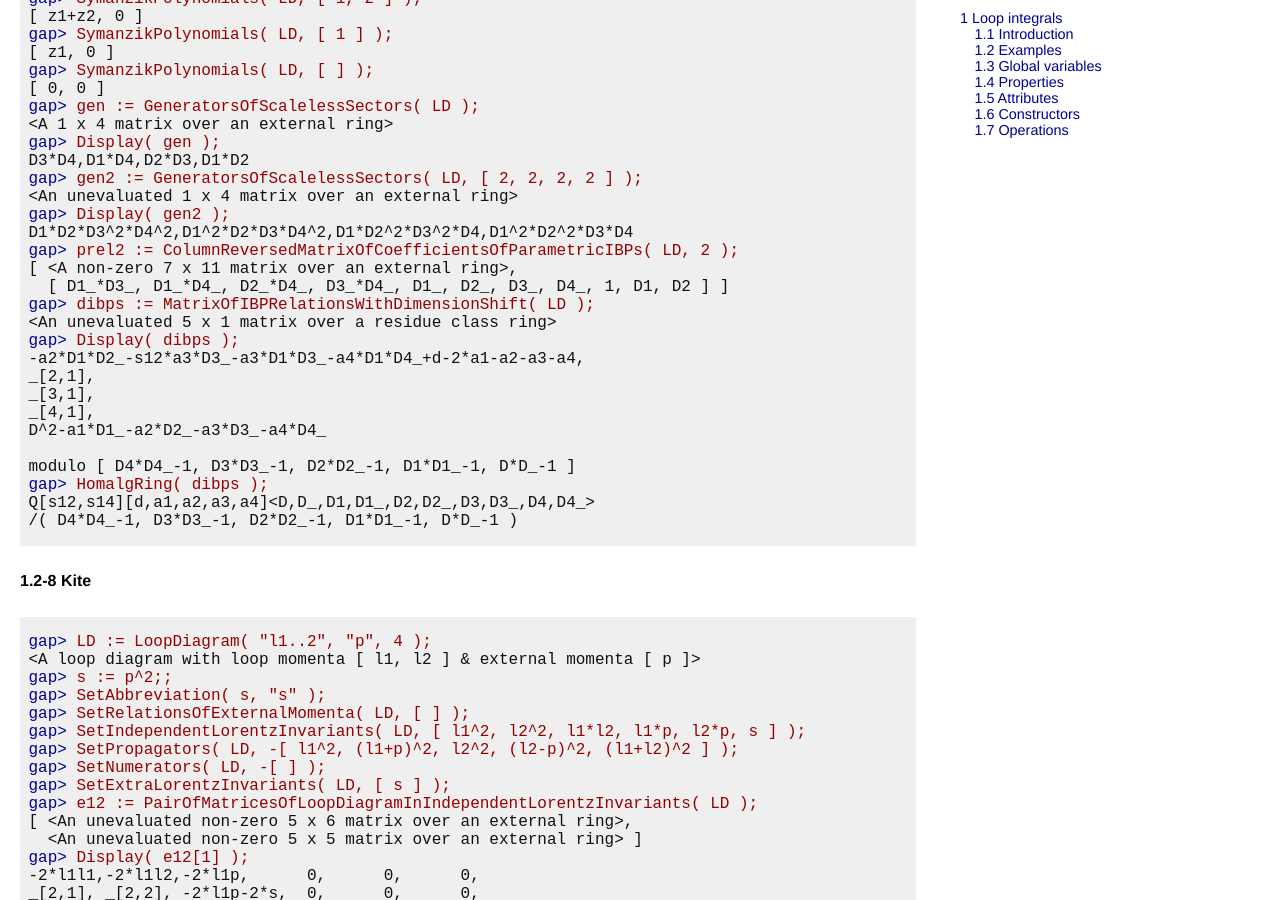
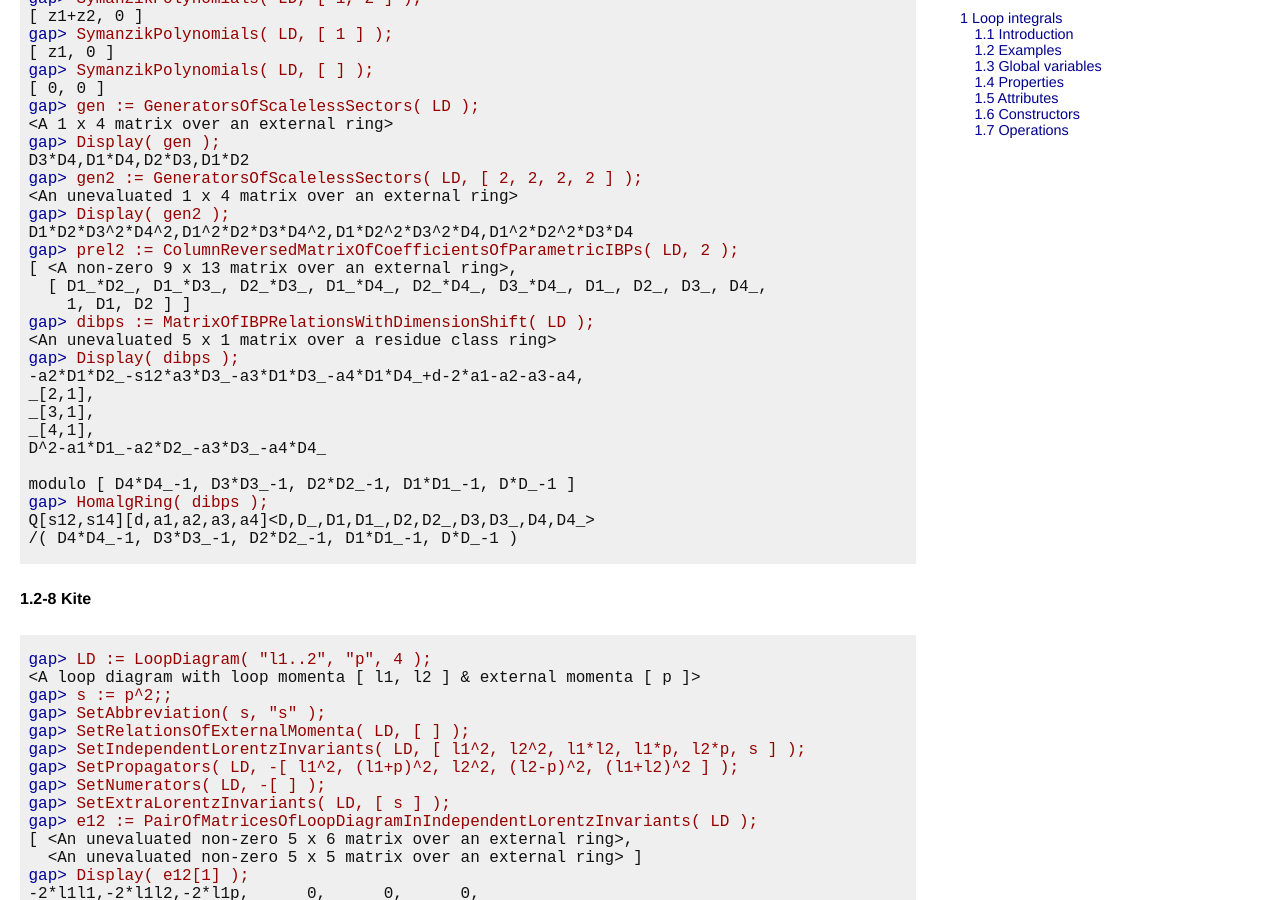
Before and after one commit to homalg-project/LoopIntegrals, a Jekyll site: the page doc/chap1.html, which Jekyll copies as it is, in a window 1280 px wide and 900 px high, scrolled down 7699 px. Built offline with Jekyll 4.4.1, drawn with Linux system fonts in a browser that asks for light colours.

```diff
--- a/doc/chap1.html
+++ b/doc/chap1.html
@@ -622,8 +622,9 @@ D3*D4,D1*D4,D2*D3,D1*D2
 <span class="GAPprompt">gap&gt;</span> <span class="GAPinput">Display( gen2 );</span>
 D1*D2*D3^2*D4^2,D1^2*D2*D3*D4^2,D1*D2^2*D3^2*D4,D1^2*D2^2*D3*D4
 <span class="GAPprompt">gap&gt;</span> <span class="GAPinput">prel2 := ColumnReversedMatrixOfCoefficientsOfParametricIBPs( LD, 2 );</span>
-[ &lt;A non-zero 7 x 11 matrix over an external ring&gt;,
-  [ D1_*D3_, D1_*D4_, D2_*D4_, D3_*D4_, D1_, D2_, D3_, D4_, 1, D1, D2 ] ]
+[ &lt;A non-zero 9 x 13 matrix over an external ring&gt;,
+  [ D1_*D2_, D1_*D3_, D2_*D3_, D1_*D4_, D2_*D4_, D3_*D4_, D1_, D2_, D3_, D4_,
+    1, D1, D2 ] ]
 <span class="GAPprompt">gap&gt;</span> <span class="GAPinput">dibps := MatrixOfIBPRelationsWithDimensionShift( LD );</span>
 &lt;An unevaluated 5 x 1 matrix over a residue class ring&gt;
 <span class="GAPprompt">gap&gt;</span> <span class="GAPinput">Display( dibps );</span>
--- a/doc/chap1_mj.html
+++ b/doc/chap1_mj.html
@@ -625,8 +625,9 @@ D3*D4,D1*D4,D2*D3,D1*D2
 <span class="GAPprompt">gap&gt;</span> <span class="GAPinput">Display( gen2 );</span>
 D1*D2*D3^2*D4^2,D1^2*D2*D3*D4^2,D1*D2^2*D3^2*D4,D1^2*D2^2*D3*D4
 <span class="GAPprompt">gap&gt;</span> <span class="GAPinput">prel2 := ColumnReversedMatrixOfCoefficientsOfParametricIBPs( LD, 2 );</span>
-[ &lt;A non-zero 7 x 11 matrix over an external ring&gt;,
-  [ D1_*D3_, D1_*D4_, D2_*D4_, D3_*D4_, D1_, D2_, D3_, D4_, 1, D1, D2 ] ]
+[ &lt;A non-zero 9 x 13 matrix over an external ring&gt;,
+  [ D1_*D2_, D1_*D3_, D2_*D3_, D1_*D4_, D2_*D4_, D3_*D4_, D1_, D2_, D3_, D4_,
+    1, D1, D2 ] ]
 <span class="GAPprompt">gap&gt;</span> <span class="GAPinput">dibps := MatrixOfIBPRelationsWithDimensionShift( LD );</span>
 &lt;An unevaluated 5 x 1 matrix over a residue class ring&gt;
 <span class="GAPprompt">gap&gt;</span> <span class="GAPinput">Display( dibps );</span>
```
Also changed, not shown: _data/package.yml (+12 -12 lines), doc/chap0.html (+2 -6 lines), doc/chap0.txt (+2 -2 lines), doc/chap0_mj.html (+2 -6 lines), doc/chap1.txt (+3 -2 lines), 1 other file.
